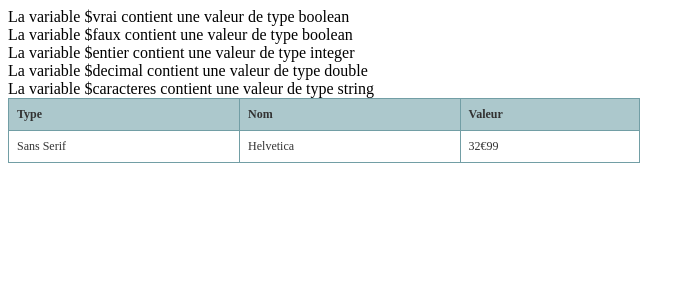
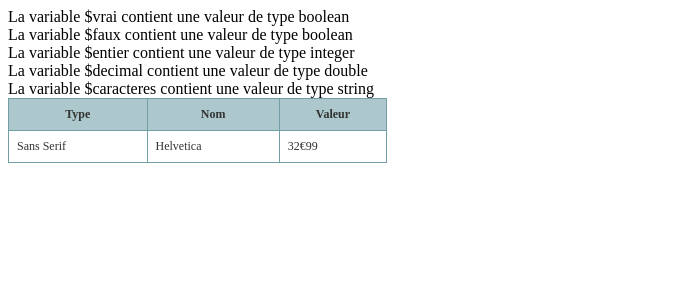
Before and after one commit to jean-louis-gomis/runtrack2, a PHP site: page / in a window 1280 px wide. Shown: the top 300 px of the page, without its empty margins (0-695 px from the left). Run offline with PHP 8.4, Linux system fonts and the light colour scheme.

Commit message:
text-align center

```diff
--- a/jour01/job03/index.php
+++ b/jour01/job03/index.php
@@ -30,8 +30,8 @@ print gettype ($caracteres);
 <html lang="fr">
 <body>
 <style type="text/css">
-.tftable {font-size:12px;color:#333333;width:50%;border-width: 1px;border-color: #729ea5;border-collapse: collapse;}
-.tftable th {font-size:12px;background-color:#acc8cc;border-width: 1px;padding: 8px;border-style: solid;border-color: #729ea5;text-align:left;}
+.tftable {font-size:12px;color:#333333;width:30%;border-width: 1px;border-color: #729ea5;border-collapse: collapse;}
+.tftable th {font-size:12px;background-color:#acc8cc;text-align : center; border-width: 1px;padding: 8px;border-style: solid;border-color: #729ea5;}
 .tftable tr {background-color:#ffffff;}
 .tftable td {font-size:12px;border-width: 1px;padding: 8px;border-style: solid;border-color: #729ea5;}
 .tftable tr:hover {background-color:#ffff99;}
```
